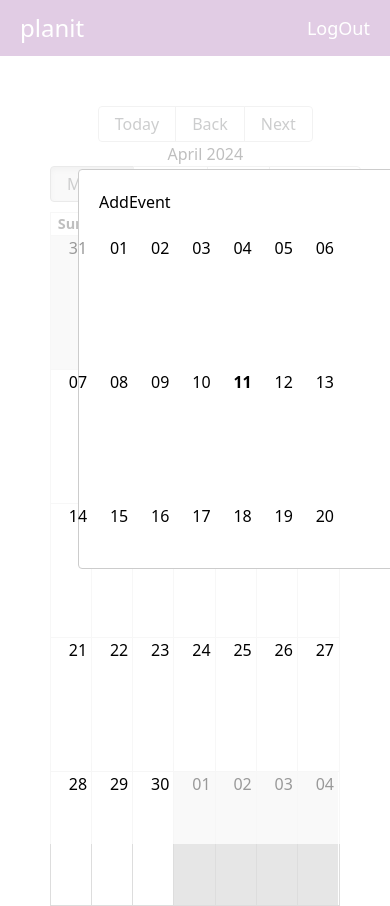
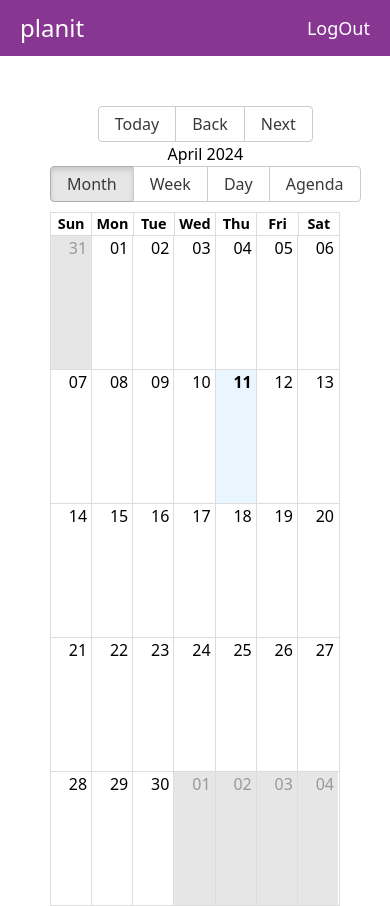
Before and after one commit to DianaDzakah/planit, a React (Create React App) app in the folder frontend/: page /Calendar in a window 390 px wide. Built offline with nearby package versions, Linux system fonts and the light colour scheme.

Commit message:
Replacing react-modal with react-responsive-modal

```diff
--- a/frontend/package.json
+++ b/frontend/package.json
@@ -12,7 +12,8 @@
     "react": "^18.2.0",
     "react-big-calendar": "^1.11.3",
     "react-dom": "^18.2.0",
-    "react-modal": "^3.16.1",
+    "react-responsive-modal": "^6.4.2",
+    "react-router-dom": "^6.22.3",
     "react-scripts": "5.0.1",
     "web-vitals": "^2.1.4"
   },
@@ -41,7 +42,6 @@
     ]
   },
   "devDependencies": {
-    "react-router-dom": "^6.22.3",
     "tailwindcss": "^3.4.3"
   }
 }
--- a/frontend/src/components/add-event/index.jsx
+++ b/frontend/src/components/add-event/index.jsx
@@ -1,8 +1,31 @@
 import React from "react";
+import moment from "moment";
 import styles from "./index.module.css";
 
-const AddEvent = () => {
-	return <div>AddEvent</div>;
+const AddEvent = ({ startDate, endDate }) => {
+	return (
+		<form className={styles.addevent}>
+			<h1>Add New Event</h1>
+			<label htmlFor="title">
+				Event Title: <input type="text" name="title" id="title" />
+			</label>
+			<label htmlFor="startDate">
+				Start Date: <input
+					type="datetime-local"
+					name="startDate"
+					id="startDate"
+					defaultValue={moment(startDate).format("yyyy-MM-DDTHH:mm:ss")} />
+			</label>
+			<label htmlFor="endDate">
+				End Date: <input
+					type="datetime-local"
+					name="endDate"
+					id="endDate"
+					defaultValue={moment(endDate).format("yyyy-MM-DDTHH:mm:ss")} />
+			</label>
+			<button type="submit">Save</button>
+		</form>
+	);
 };
 
 export default AddEvent;
--- a/frontend/src/components/add-event/index.module.css
+++ b/frontend/src/components/add-event/index.module.css
@@ -1,4 +1,7 @@
 .addevent {
 	width: 350px;
 	height: 350px;
+	display: flex;
+	flex-direction: column;
+	justify-content: space-between;
 }
--- a/frontend/src/pages/calendar/index.jsx
+++ b/frontend/src/pages/calendar/index.jsx
@@ -1,15 +1,20 @@
 import React, { useState } from "react";
 import { Calendar, momentLocalizer } from "react-big-calendar";
-import Modal from "react-modal";
 import moment from "moment";
 import "react-big-calendar/lib/css/react-big-calendar.css";
+import 'react-responsive-modal/styles.css';
+import { Modal } from 'react-responsive-modal';
 import styles from "./index.module.css"; // Import CSS module
 import AddEvent from "../../components/add-event";
 
 const localizer = momentLocalizer(moment);
 
 const MyCalendar = ({ events }) => {
-	const [modalIsOpen, setIsOpen] = useState(true); // Changed React.useState to useState
+	const [open, setOpen] = useState(false); // Changed React.useState to useState
+	const [startDate, setStartDate] = useState("");
+	const [endDate, setEndDate] = useState("");
+
+	const onCloseModal = () => setOpen(false);
 
 	return (
 		<>
@@ -22,22 +27,8 @@ const MyCalendar = ({ events }) => {
 				</a>
 			</nav>
 
-			<Modal
-				style={{
-					content: {
-						width: "400px",
-						height: "400px",
-						top: "20%",
-						left: "20%",
-						backgroundColor: "white",
-					},
-					overlay: {
-						opacity: 1,
-					},
-				}}
-				isOpen={modalIsOpen}
-			>
-				<AddEvent />
+			<Modal open={open} onClose={onCloseModal} center>
+				<AddEvent startDate={startDate} endDate={endDate} />
 			</Modal>
 
 			<div style={{ height: "800px" }}>
@@ -47,6 +38,12 @@ const MyCalendar = ({ events }) => {
 					startAccessor="start"
 					endAccessor="end"
 					style={{ margin: "50px" }}
+					selectable={true}
+					onSelectSlot={slotInfo => {
+						setStartDate(slotInfo.start);
+						setEndDate(slotInfo.end);
+						setOpen(true);
+					}}
 				/>
 			</div>
 		</>
```
Also changed, not shown: 1 other file (tests, documents, lock files or other folders).
